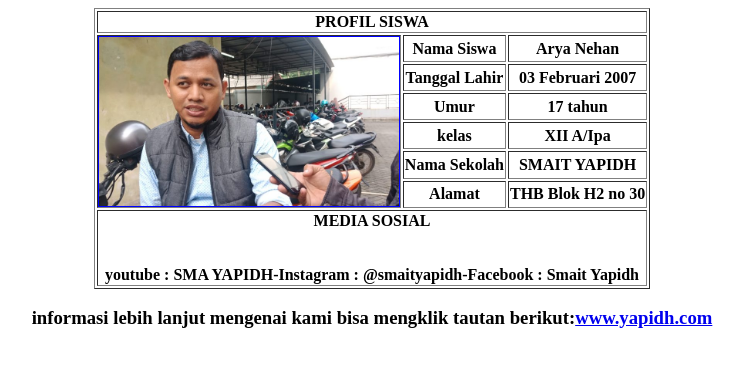
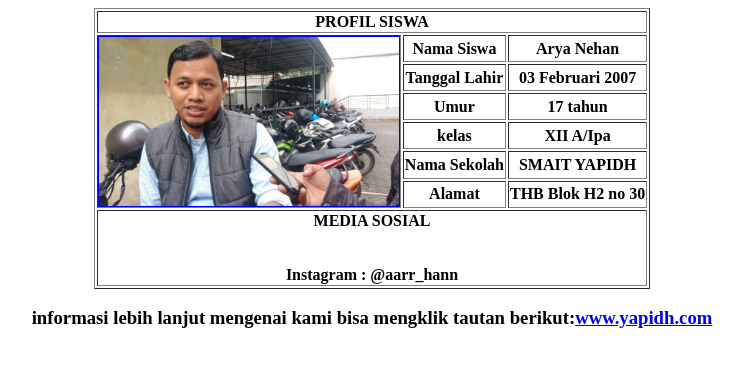
Before and after one commit to Aryabinelnino/Arya-Nehan, a plain HTML site: page index.html in a window 1280 px wide. Shown: the whole page, without its empty margins (268-1011 px from the left). Drawn offline with Linux system fonts and the light colour scheme.

Commit message:
Update index.html

```diff
--- a/index.html
+++ b/index.html
@@ -35,7 +35,7 @@
 <th> THB Blok H2 no 30 </th>
 </tr>
 
-<th colspan="3" bgcolor="white">MEDIA SOSIAL<br><br><br><align="left"> youtube : SMA YAPIDH-Instagram : @smaityapidh-Facebook : Smait Yapidh</th>
+<th colspan="3" bgcolor="white">MEDIA SOSIAL<br><br><br><align="left"> Instagram : @aarr_hann </th>
 </tr>
 </table>
 
```
